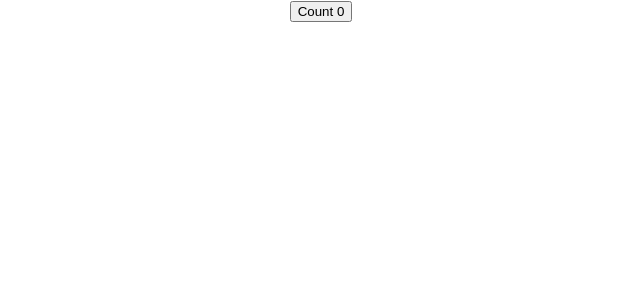
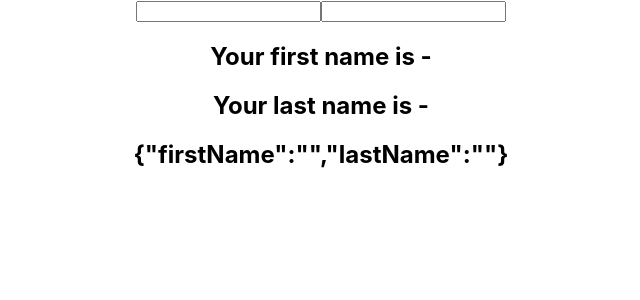
Before and after one commit to Ales2003/react-hooks-new, a React (Create React App) app: page / in a window 1280 px wide. Shown: the top 300 px of the page, without its empty margins (319-959 px from the left). Built offline with nearby package versions, Linux system fonts and the light colour scheme.

Commit message:
setState with objects

```diff
--- a/src/App.js
+++ b/src/App.js
@@ -1,11 +1,22 @@
 import React from 'react';
 import './App.css'
 import ClassCounter from './components/ClassCounter';
+import HoockCounter from './components/HoockCounter';
+import HoockCounterTwo from './components/HoockCounterTwo';
+import HoockCounerThree from './components/HoockCounerThree';
 
 function App() {
   return (
     <div className="App">
+     {/* <hr/>
      <ClassCounter />
+     <hr/>
+     <HoockCounter />
+     <hr/>
+     <HoockCounterTwo /> */}
+
+
+     <HoockCounerThree />
     </div>
   );
 }
--- /dev/null
+++ b/src/components/HoockCounerThree.js
@@ -0,0 +1,32 @@
+import React, {useState} from 'react'
+
+function HoockCounerThree() {
+    const [name, setName] = useState({firstName: '', lastName: ''})
+
+    return (
+    <form>
+        <input
+            type = "text"
+            value = {name.firstName}
+            onChange = {e => setName({ ...name, firstName: e.target.value })}
+        />
+        <input
+            type = "text"
+            value = {name.lastName}
+            onChange = {e => setName({ ...name, lastName: e.target.value })}
+        />
+
+        <h2>Your first name is - {name.firstName}</h2>
+        <h2>Your last name is - {name.lastName}</h2>
+
+        <h2>{JSON.stringify(name)}</h2>
+
+        {/* <button onClick = {() => setCount(initialCount)}>Reset </button>
+        <button onClick = {() => setCount(count + 1)}>Increment </button>
+        <button onClick = {() => setCount(count - 1)}>Decrement </button>
+        <button onClick = {incrementFive}>Increment 5 </button> */}
+    </form>
+    )
+}
+
+export default HoockCounerThree
--- /dev/null
+++ b/src/components/HoockCounter.js
@@ -0,0 +1,15 @@
+import React, {useState} from 'react'
+
+function HoockCounter() {
+
+    //array distructuring
+    const [count, sertCount] = useState(0)
+
+    return (
+    <div>
+        <button onClick = {() => sertCount(count + 1)}>Count {count} </button>
+    </div>
+    )
+}
+
+export default HoockCounter
--- /dev/null
+++ b/src/components/HoockCounterTwo.js
@@ -0,0 +1,27 @@
+import React, {useState} from 'react'
+
+function HoockCounterTwo() {
+    const initialCount = 0
+    //array distructuring
+    const [count, setCount] = useState(0)
+
+    const incrementFive = ()=>{
+        for (let i = 0; i < 5 ; i++){
+            //istead
+            //setCount(count + 1)
+            setCount(previousCount => previousCount + 1)
+        }
+      }
+
+    return (
+    <div>
+        Count: {count}
+        <button onClick = {() => setCount(initialCount)}>Reset </button>
+        <button onClick = {() => setCount(count + 1)}>Increment </button>
+        <button onClick = {() => setCount(count - 1)}>Decrement </button>
+        <button onClick = {incrementFive}>Increment 5 </button>
+    </div>
+    )
+}
+
+export default HoockCounterTwo
```
